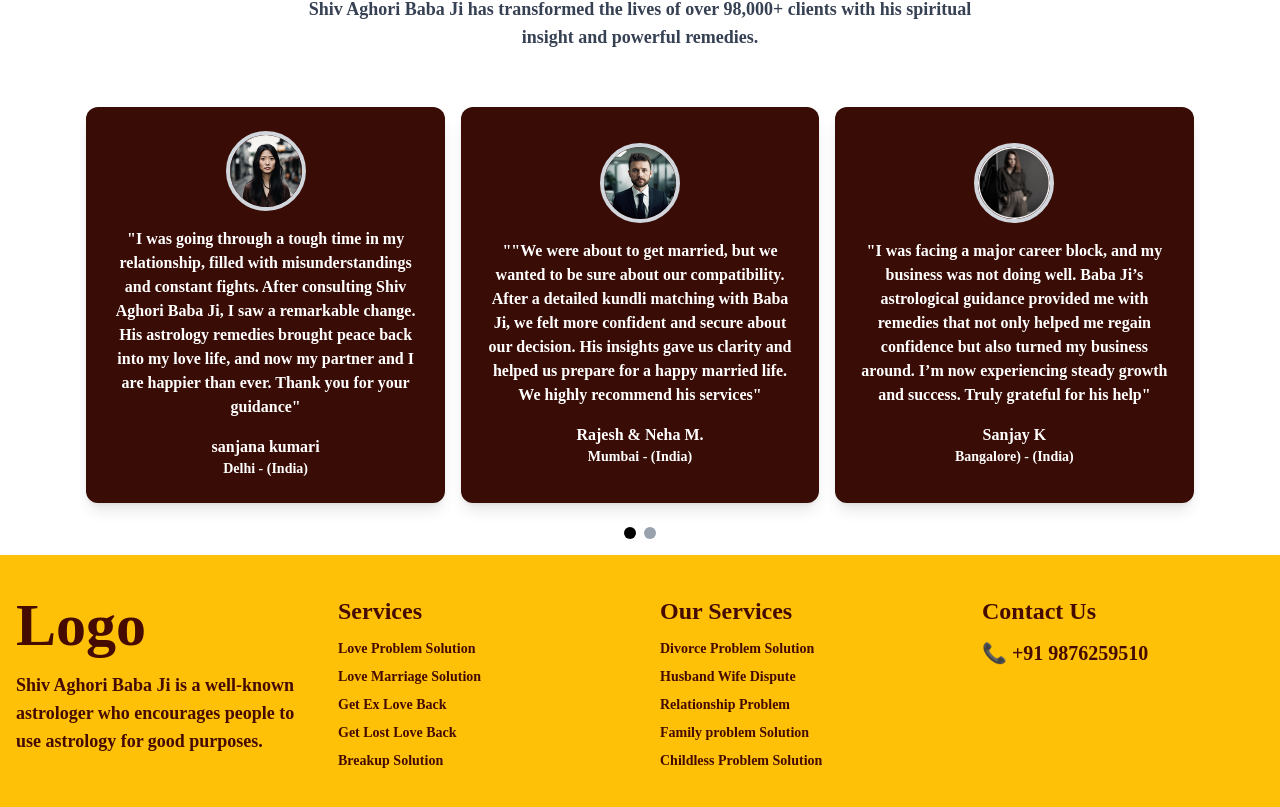
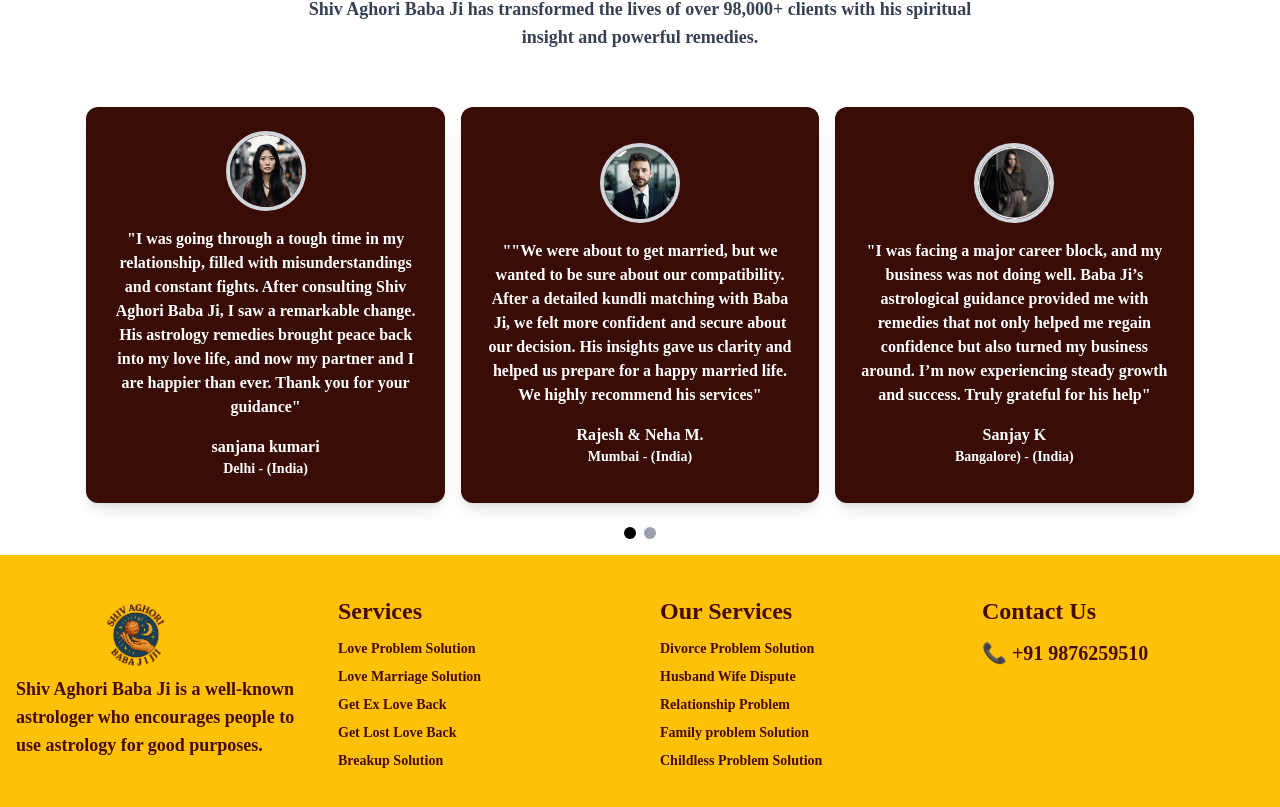
Before and after one commit to manishathakur602/astrologer, a React (Vite) app: page / in a window 1280 px wide. Shown: the part 6029-6836 px from the top of the page. Built offline with nearby package versions, Linux system fonts and the light colour scheme; a web font is replaced by a local one.

Commit message:
change logo

```diff
--- a/src/Components/FooterPage/Footer.jsx
+++ b/src/Components/FooterPage/Footer.jsx
@@ -1,4 +1,5 @@
 import React from 'react';
+import Logo from '../../assets/Images/ChatGPT Image Apr 15, 2025, 10_10_39 AM-Photoroom 1.png';
 
 function Footer() {
   return (
@@ -7,7 +8,7 @@ function Footer() {
 
         {/* Logo Section */}
         <div className="flex flex-col items-start text-left">
-          <h1 className="text-6xl text-[#450B00] mb-4">Logo</h1>
+        <img src={Logo} alt="Logo" className='h-20 ml-20' />
           <p className="text-lg text-[#450B00]">Shiv Aghori Baba Ji is a well-known astrologer who encourages people to use astrology for good purposes.</p>
         </div>
 
```
